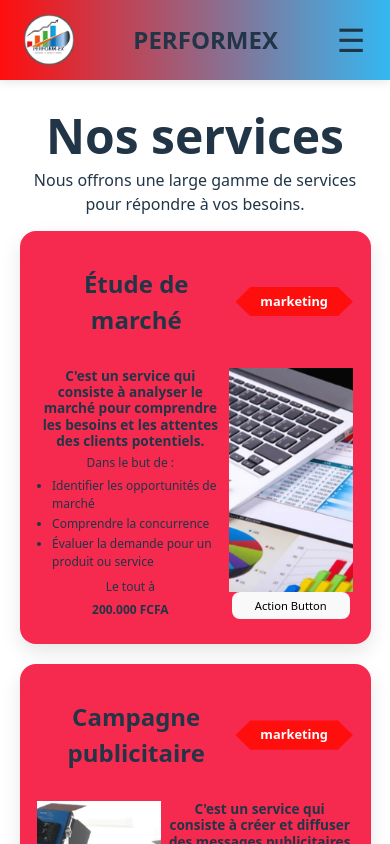
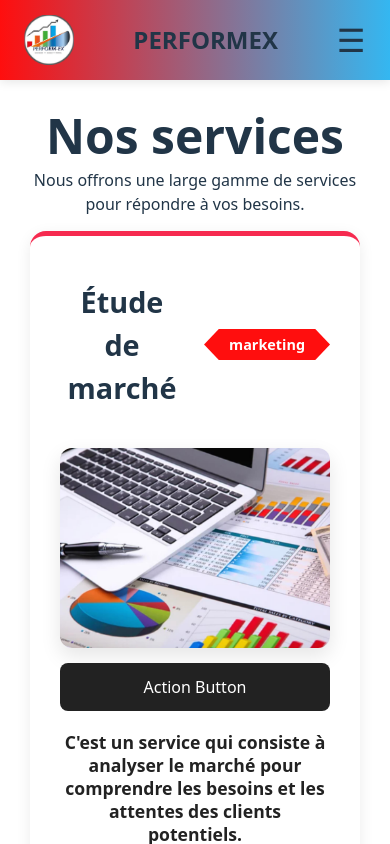
Before and after one commit to lamaxime20/PERFORMEX-site, a React (Vite) app in the folder vue/: page /services in a window 390 px wide. Built offline with nearby package versions, Linux system fonts and the light colour scheme.

Commit message:
Tout est Ok... Eva va venir valider ou modifier les couleurs

```diff
--- a/vue/src/assets/styles/serviceCard.css
+++ b/vue/src/assets/styles/serviceCard.css
@@ -1,13 +1,16 @@
 .serviceCard-root-marketing {
-    background: var(--Rouge--secondaire);
+    border-top: 5px solid var(--Rouge--secondaire);
+    background-color: #ffffff;
 }
 
 .serviceCard-root-innovation {
-    background-color: var(--Vert--secondaire);
+    border-top: 5px solid var(--Vert--secondaire);
+    background-color: #ffffff;
 }
 
 .serviceCard-root-industriel {
-    background-color: var(--Bleu--secondaire);
+    border-top: 5px solid var(--Bleu--secondaire);
+    background-color: #ffffff;
 }
 
 .serviceCard-marketing {
@@ -30,17 +33,218 @@
     flex-direction: row;
 }
 
+.serviceCard-root {
+    width: 100%;
+    max-width: 1100px;
+    display: flex;
+    flex-direction: column;
+    align-items: center;
+    justify-content: center;
+    gap: 30px;
+    box-shadow: 0 10px 30px rgba(0, 0, 0, 0.05);
+    border-radius: 20px;
+    padding: 40px;
+    background-color: #ffffff;
+    transition: transform 0.3s ease, box-shadow 0.3s ease;
+}
+
+.serviceCard-root:hover {
+    transform: translateY(-5px);
+    box-shadow: 0 15px 35px rgba(0, 0, 0, 0.1);
+}
+
+.serviceCard-header {
+    width: 100%;
+    height: auto;
+    margin: 0;
+    margin-bottom: 20px;
+    padding: 0;
+    text-align: center;
+    display: flex;
+    flex-direction: row;
+    align-items: center;
+    justify-content: center;
+    gap: 20px;
+}
+
+.serviceCard-header h2 {
+    font-weight: 600;
+    font-size: 2em;
+}
+
+.serviceCard-type {
+    width: fit-content;
+    padding: 5px 25px;
+    color: white;
+    font-weight: 600;
+    font-size: 0.9em;
+    clip-path: polygon(15px 0%, calc(100% - 15px) 0%, 100% 50%, calc(100% - 15px) 100%, 15px 100%, 0% 50%);
+    margin: 5px 0;
+}
+
+.serviceCard-main {
+    width: 100%;
+    height: auto;
+    margin: 0;
+    padding: 0;
+    text-align: left;
+    display: flex;
+    align-items: center;
+    justify-content: space-between;
+    gap: 50px;
+}
+
+.serviceCard-Info {
+    width: 50%;
+    height: auto;
+    margin: 0;
+    padding: 0;
+    text-align: left;
+    display: flex;
+    flex-direction: column;
+    align-items: flex-start;
+    justify-content: center;
+    gap: 20px;
+}
+
+.serviceCard-Info h4 {
+    margin: 0;
+    padding: 0;
+    font-size: 1.4em;
+    line-height: 1.4;
+    color: #222;
+}
+
+.serviceCard-Info p {
+    margin: 0;
+    padding: 0;
+    font-size: 1.05em;
+    color: #666;
+    line-height: 1.6;
+}
+
+.serviceCard-Info ul {
+    margin: 0;
+    padding: 0;
+    list-style-type: disc;
+    text-align: left;
+    width: 100%;
+    padding-left: 20px;
+}
+
+.serviceCard-Info ul li {
+    margin-bottom: 8px;
+    font-size: 1em;
+    color: #555;
+}
+
+.serviceCard-price {
+    font-size: 1.5em;
+    font-weight: 700;
+    color: var(--Bleu-primaire);
+    margin-top: 10px;
+}
+
+.serviceCard-Image {
+    width: 45%;
+    height: auto;
+    margin: 0;
+    padding: 0;
+    display: flex;
+    flex-direction: column;
+    align-items: center;
+    justify-content: center;
+}
+
+.serviceCard-Image img {
+    width: 100%;
+    height: 350px;
+    object-fit: cover;
+    border-radius: 16px;
+    box-shadow: 0 8px 20px rgba(0, 0, 0, 0.1);
+}
+
+.serviceCard-actionButton {
+    font-size: 1.1em;
+    padding: 12px 30px;
+    width: auto;
+    align-self: flex-start;
+    border-radius: 8px;
+    background-color: #222;
+    color: #fff;
+    transition: background-color 0.3s ease;
+}
+
+.serviceCard-actionButton:hover {
+    background-color: var(--Bleu-primaire);
+}
+
+/* --- Breakpoints Responsive (1500px -> 430px) --- */
+
+@media (max-width: 1200px) {
+    .serviceCard-root {
+        padding: 35px;
+        max-width: 95%;
+    }
+}
+
+@media (max-width: 1024px) {
+    .serviceCard-root {
+        padding: 30px;
+        gap: 25px;
+    }
+
+    .serviceCard-main {
+        gap: 30px;
+    }
+
+    .serviceCard-header h2 {
+        font-size: 1.8em;
+    }
+
+    .serviceCard-Info h4 {
+        font-size: 1.3em;
+    }
+
+    .serviceCard-Image img {
+        height: 300px;
+    }
+}
+
+@media (max-width: 768px) {
+    .serviceCard-main.serviceCard-reverse,
+    .serviceCard-main.serviceCard-normal {
+        flex-direction: column-reverse;
+        text-align: center;
+    }
+
+    .serviceCard-Info {
+        width: 100%;
+        align-items: center;
+        text-align: center;
+    }
+
+    .serviceCard-Image {
+        width: 100%;
+    }
+
+    .serviceCard-actionButton {
+        align-self: center;
+        width: 50%;
+    }
+}
+
 @media (max-width: 430px) {
     .serviceCard-root {
-        width: 100%;
+        width: 90%;
         display: flex;
         flex-direction: column;
         align-items: center;
         justify-content: center;
-        gap: 0px;
-        box-shadow: 0 8px 20px rgba(0, 0, 0, 0.1);
+        gap: 15px;
+        box-shadow: 0 4px 15px rgba(0, 0, 0, 0.08);
         border-radius: 16px;
-        padding: 15px 0;
+        padding: 20px 15px;
     }
 
     .serviceCard-header {
@@ -60,7 +264,7 @@
         padding: 5px 25px;
         color: white;
         font-weight: 600;
-        font-size: 0.8em;
+        font-size: 0.9em;
         clip-path: polygon(15px 0%, calc(100% - 15px) 0%, 100% 50%, calc(100% - 15px) 100%, 15px 100%, 0% 50%);
         margin: 5px 0;
     }
@@ -69,16 +273,17 @@
         width: 90%;
         height: auto;
         margin: 0;
-        padding: 10px 0;
+        padding: 0;
         text-align: center;
         display: flex;
-        align-items: stretch;
+        flex-direction: column-reverse;
+        align-items: center;
         justify-content: center;
-        gap: 5px;
+        gap: 20px;
     }
 
     .serviceCard-Info {
-        width: 60%;
+        width: 100%;
         height: auto;
         margin: 0;
         padding: 0;
@@ -87,20 +292,21 @@
         flex-direction: column;
         align-items: center;
         justify-content: space-between;
-        gap: 5px;
+        gap: 10px;
     }
 
     .serviceCard-Info h4 {
         margin: 0;
         padding: 0;
-        font-size: 0.85em;
-        line-height: 1.2;
+        font-size: 1.1em;
+        line-height: 1.3;
     }
 
     .serviceCard-Info p {
         margin: 0;
         padding: 0;
-        font-size: 0.75em;
+        font-size: 0.9em;
+        color: #555;
     }
 
     .serviceCard-Info ul {
@@ -108,22 +314,24 @@
         padding: 0;
         list-style-type: disc;
         text-align: left;
+        width: 100%;
+        padding-left: 20px;
     }
 
     .serviceCard-Info ul li {
-        margin-left: 15px;
-        margin-bottom: 2px;
-        font-size: 0.75em;
+        margin-bottom: 5px;
+        font-size: 0.85em;
     }
 
     .serviceCard-price {
-        font-size: 0.9em;
+        font-size: 1.1em;
         font-weight: 700;
         color: var(--Noir-primaire);
+        margin-top: 5px;
     }
 
     .serviceCard-Image {
-        width: 40%;
+        width: 100%;
         height: auto;
         margin: 0;
         padding: 0;
@@ -131,17 +339,19 @@
         flex-direction: column;
         align-items: center;
         justify-content: space-between;
+        gap: 15px;
     }
 
     .serviceCard-Image img {
         width: 100%;
-        flex: 1;
+        height: 200px;
         object-fit: cover;
+        border-radius: 12px;
     }
 
     .serviceCard-actionButton {
-        font-size: 0.7em;
-        padding: 5px 8px;
-        width: 95%;
+        font-size: 1em;
+        padding: 12px 20px;
+        width: 100%;
     }
 }
--- a/vue/src/assets/styles/services.css
+++ b/vue/src/assets/styles/services.css
@@ -1,4 +1,15 @@
 .services-root {
+    width: 100%;
+    min-height: 100vh;
+    margin: 0;
+    padding: 0;
+    display: flex;
+    flex-direction: column;
+    align-items: center;
+    background-color: #ffffff;
+}
+
+.services-header {
     width: 100%;
     height: auto;
     margin: 0;
@@ -7,6 +18,161 @@
     flex-direction: column;
     align-items: center;
     justify-content: center;
+    gap: 0px;
+}
+
+.services-header h1 {
+    font-size: 4rem;
+    margin: 0;
+    padding: 0;
+    text-align: center;
+    margin-top: 30px;
+}
+
+.services-header p {
+    width: 90%;
+    font-size: 1rem;
+    margin: 5px 0 15px 0;
+}
+
+.services-main {
+    width: 100%;
+    max-width: 1200px;
+    display: flex;
+    flex-direction: column;
+    align-items: center;
+    gap: 100px;
+    padding: 0 20px 80px;
+    box-sizing: border-box;
+}
+
+.services-service {
+    width: 90%;
+    height: auto;
+    margin: 0;
+    padding: 0;
+    display: flex;
+    flex-direction: column;
+    align-items: center;
+    justify-content: center;
+    gap: 60px;
+}
+
+.services-formation {
+    width: 90%;
+    height: auto;
+    margin: 0;
+    padding: 0;
+    display: flex;
+    flex-direction: column;
+    align-items: center;
+    justify-content: center;
+    gap: 20px;
+}
+
+.services-formation-header {
+    width: 100%;
+    height: auto;
+    margin: 0;
+    padding: 0;
+    display: flex;
+    flex-direction: column;
+    align-items: center;
+    justify-content: center;
+    gap: 0px;
+}
+
+.services-formation-header h2 {
+    width: fit-content;
+    padding: 5px 25px;
+    color: white;
+    font-weight: 600;
+    font-size: 2rem;
+    clip-path: polygon(15px 0%, calc(100% - 15px) 0%, 100% 50%, calc(100% - 15px) 100%, 15px 100%, 0% 50%);
+    margin: 5px 0;
+    background-color: var(--Jaune-primaire);
+}
+
+.services-formation-header p {
+    width: 100%;
+    font-size: 1rem;
+    margin: 5px 0 15px 0;
+    text-align: center;
+}
+
+.services-formation-list {
+    width: 100%;
+    height: auto;
+    margin: 0;
+    padding: 0;
+    display: grid;
+    grid-template-columns: repeat(3, 1fr);
+    align-items: stretch;
+    justify-content: center;
+    justify-items: center;
+    gap: 40px;
+}
+
+.services-formation-btn {
+    margin-bottom: 30px;
+}
+
+.services-formation-contactBtn {
+    padding: 12px 30px;
+    font-size: 1rem;
+    border: none;
+    border-radius: 8px;
+    cursor: pointer;
+    transition: background-color 0.3s ease;
+    background-color: var(--Bleu-primaire);
+    color: white;
+    font-weight: 600;
+}
+
+.services-formation-contactBtn:hover {
+    background-color: var(--Bleu--secondaire);
+}
+
+@media (max-width: 1200px) {
+    .services-main {
+        max-width: 95%;
+        gap: 80px;
+    }
+
+    .services-formation-list {
+        gap: 30px;
+    }
+}
+
+@media (max-width: 1024px) {
+    .services-header h1 {
+        font-size: 3.5rem;
+    }
+
+    .services-main {
+        gap: 60px;
+        padding-bottom: 60px;
+    }
+
+    .services-formation-list {
+        grid-template-columns: repeat(2, 1fr);
+        gap: 40px;
+    }
+}
+
+@media (max-width: 768px) {
+    .services-header h1 {
+        font-size: 2.8rem;
+    }
+
+    .services-service {
+        gap: 40px;
+    }
+
+    .services-formation-list {
+        grid-template-columns: 1fr;
+        gap: 30px;
+    }
 }
 
 @media (max-width: 430px) {
@@ -48,13 +214,6 @@
         gap: 20px;
     }
 
-    .services-main {
-        display: flex;
-        flex-direction: column;
-        align-items: center;
-        justify-content: center;
-    }
-
     .services-service {
         width: 90%;
         height: auto;
@@ -66,4 +225,72 @@
         justify-content: center;
         gap: 20px;
     }
+
+    .services-formation {
+        width: 90%;
+        height: auto;
+        margin: 0;
+        padding: 0;
+        display: flex;
+        flex-direction: column;
+        align-items: center;
+        justify-content: center;
+        gap: 20px;
+    }
+
+    .services-formation-header {
+        width: 100%;
+        height: auto;
+        margin: 0;
+        padding: 0;
+        display: flex;
+        flex-direction: column;
+        align-items: center;
+        justify-content: center;
+        gap: 0px;
+    }
+
+    .services-formation-header h2 {
+        width: fit-content;
+        padding: 5px 25px;
+        color: white;
+        font-weight: 600;
+        font-size: 2rem;
+        clip-path: polygon(15px 0%, calc(100% - 15px) 0%, 100% 50%, calc(100% - 15px) 100%, 15px 100%, 0% 50%);
+        margin: 5px 0;
+        background-color: var(--Jaune-primaire);
+    }
+
+    .services-formation-header p {
+        width: 100%;
+        font-size: 1rem;
+        margin: 5px 0 15px 0;
+        text-align: center;
+    }
+
+    .services-formation-list {
+        width: 100%;
+        height: auto;
+        margin: 0;
+        padding: 0;
+        display: grid;
+        grid-template-columns: 1fr;
+        align-items: center;
+        justify-content: center;
+        justify-items: center;
+        gap: 20px;
+    }
+
+    .services-formation-btn {
+        margin-bottom: 30px;
+    }
+
+    .services-formation-contactBtn {
+        padding: 12px 30px;
+        font-size: 1rem;
+        border: none;
+        border-radius: 8px;
+        cursor: pointer;
+        transition: background-color 0.3s ease;
+    }
 }
--- a/vue/src/components/formationCard.jsx
+++ b/vue/src/components/formationCard.jsx
@@ -1,3 +1,5 @@
+import '../assets/styles/formationCard.css';
+
 function FormationCard({
         title, description,
         avantage1, avantage2, avantage3
```
Also changed, not shown: vue/src/assets/styles/formationCard.css (added, +63 -0 lines).
